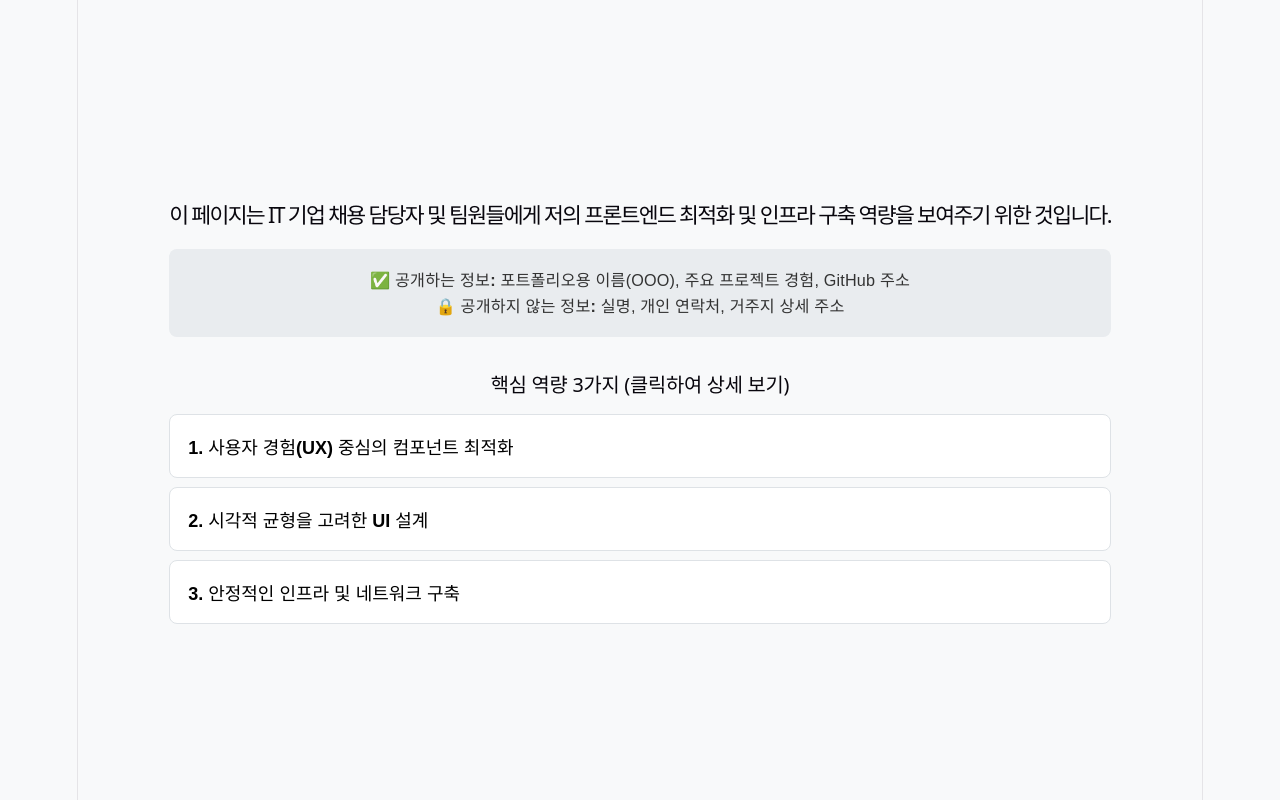
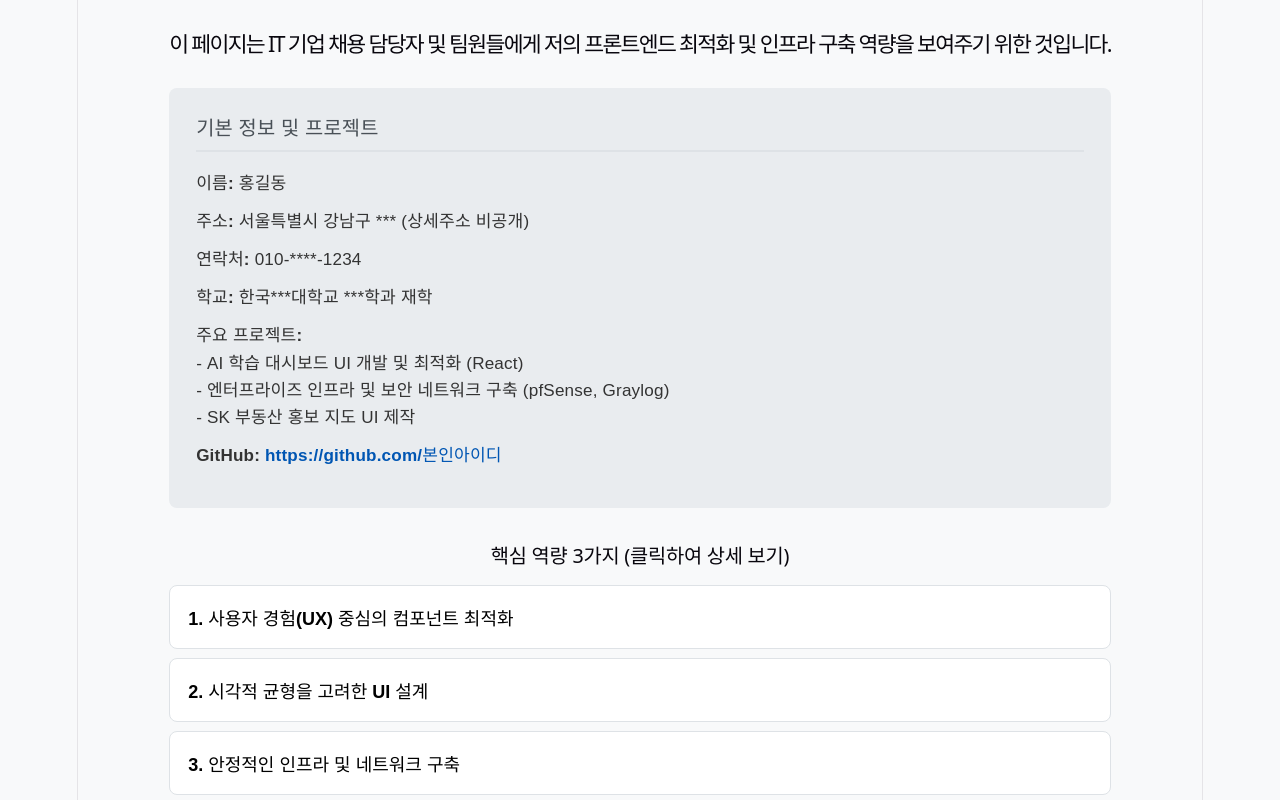
Before and after one commit to gyeonggumun/Portfolio-project, a React (Vite) app: page / in a window 1280 px wide. Built offline with nearby package versions, Linux system fonts and the light colour scheme.

Commit message:
웹 구성 수정

```diff
--- a/src/App.css
+++ b/src/App.css
@@ -96,3 +96,39 @@ body {
 .evidence-link:focus {
   outline: 2px dashed #0056b3;
 }
+
+.profile-card {
+  background-color: #e9ecef;
+  padding: 1.5rem;
+  border-radius: 8px;
+  margin-top: 1.5rem;
+  text-align: left;
+}
+
+.profile-card h3 {
+  font-size: 1.1rem;
+  margin-bottom: 1rem;
+  border-bottom: 2px solid #dee2e6;
+  padding-bottom: 0.5rem;
+  color: #495057;
+}
+
+.info-list {
+  list-style-type: none;
+}
+
+.info-list li {
+  margin-bottom: 0.6rem;
+  font-size: 0.95rem;
+  line-height: 1.6;
+}
+
+.info-list a {
+  color: #0056b3;
+  text-decoration: none;
+  font-weight: bold;
+}
+
+.info-list a:hover {
+  text-decoration: underline;
+}
--- a/src/App.jsx
+++ b/src/App.jsx
@@ -2,7 +2,6 @@ import { useState } from 'react';
 import './App.css';
 
 function App() {
-  // 카드 5: 상호작용 (버튼 클릭 시 상세 내용이 열리고 닫히는 상태)
   const [activeTab, setActiveTab] = useState(null);
 
   const toggleTab = (index) => {
@@ -11,16 +10,28 @@ function App() {
 
   return (
     <div className="portfolio-container">
-      {/* 카드 1: 대상과 공개 범위 */}
+      {/* 프로필 및 마스킹된 개인정보 영역 */}
       <header className="header-section">
         <h1>이 페이지는 IT 기업 채용 담당자 및 팀원들에게 저의 프론트엔드 최적화 및 인프라 구축 역량을 보여주기 위한 것입니다.</h1>
-        <div className="privacy-info">
-          <p><strong>✅ 공개하는 정보:</strong> 포트폴리오용 이름(OOO), 주요 프로젝트 경험, GitHub 주소</p>
-          <p><strong>🔒 공개하지 않는 정보:</strong> 실명, 개인 연락처, 거주지 상세 주소</p>
+
+        <div className="profile-card">
+          <h3>기본 정보 및 프로젝트</h3>
+          <ul className="info-list">
+            <li><strong>이름:</strong> 홍길동</li>
+            <li><strong>주소:</strong> 서울특별시 강남구 *** (상세주소 비공개)</li>
+            <li><strong>연락처:</strong> 010-****-1234</li>
+            <li><strong>학교:</strong> 한국***대학교 ***학과 재학</li>
+            <li><strong>주요 프로젝트:</strong>
+              <br/>- AI 학습 대시보드 UI 개발 및 최적화 (React)
+              <br/>- 엔터프라이즈 인프라 및 보안 네트워크 구축 (pfSense, Graylog)
+              <br/>- SK 부동산 홍보 지도 UI 제작
+            </li>
+            <li><strong>GitHub:</strong> <a href="https://github.com/본인아이디" target="_blank" rel="noreferrer">https://github.com/본인아이디</a></li>
+          </ul>
         </div>
       </header>
 
-      {/* 카드 2 & 카드 5: 강점 3가지와 상호작용(아코디언 버튼) */}
+      {/* 핵심 역량 3가지 및 상호작용(아코디언 버튼) */}
       <main className="strengths-section">
         <h2>핵심 역량 3가지 (클릭하여 상세 보기)</h2>
 
```
